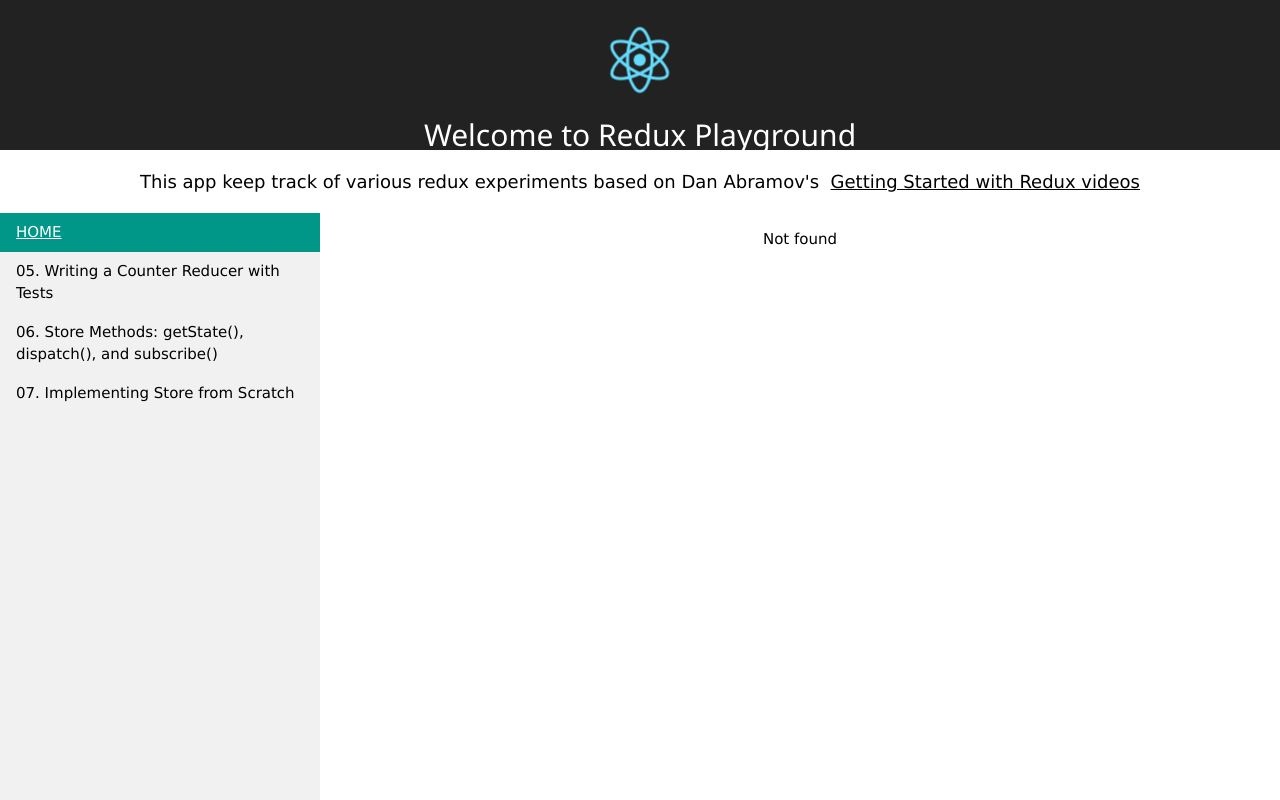
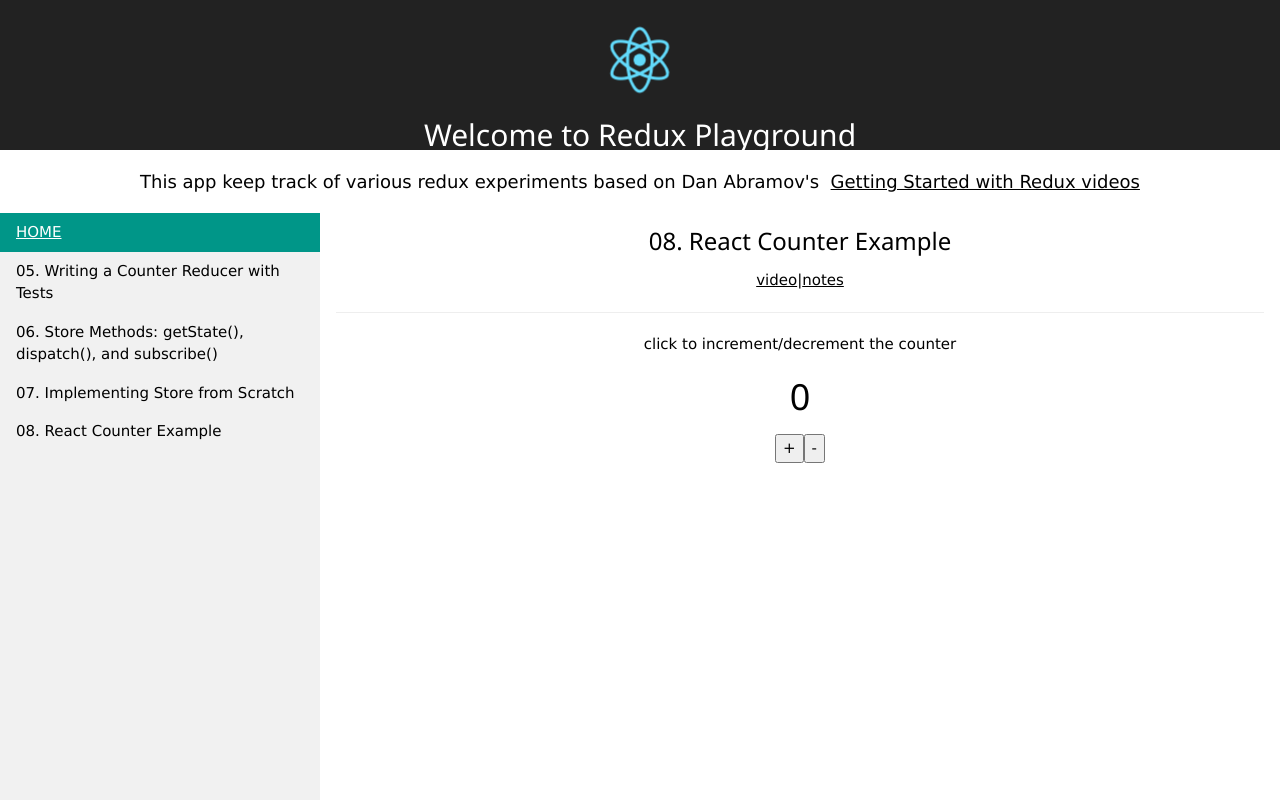
Before and after one commit to nxhuynh/redux-playground, a React (Create React App) app: page /8 in a window 1280 px wide. Built offline with nearby package versions, Linux system fonts and the light colour scheme.

Commit message:
add lesson 8 - React Counter Example

```diff
--- a/src/Nav.js
+++ b/src/Nav.js
@@ -7,6 +7,7 @@
     <NavLink to="/5" className="w3-bar-item w3-button">05. Writing a Counter Reducer with Tests</NavLink>
     <NavLink to="/6" className="w3-bar-item w3-button">06. Store Methods: getState(), dispatch(), and subscribe()</NavLink>
     <NavLink to="/7" className="w3-bar-item w3-button">07. Implementing Store from Scratch</NavLink>
+    <NavLink to="/8" className="w3-bar-item w3-button">08. React Counter Example</NavLink>
   </div>
 )
 
--- a/src/Router.js
+++ b/src/Router.js
@@ -3,6 +3,7 @@
 import CounterReducer from './lessons/5-CounterReducer'
 import StoreMethods from './lessons/6-StoreMethods'
 import Lesson7 from './lessons/7-StoreFromScratch'
+import Lesson8 from './lessons/8-ReactCounter'
 import NavPane from './Nav'
 
 const Home = () => (
@@ -24,6 +25,7 @@
             <Route path="/5" component={CounterReducer}></Route>
             <Route path="/6" component={StoreMethods}></Route>
             <Route path="/7" component={Lesson7}></Route>
+            <Route path="/8" component={Lesson8}></Route>
             <Route render={()=>{return <p>Not found</p>}}/>
           </Switch>
         </div>
--- /dev/null
+++ b/src/lessons/8-ReactCounter.js
@@ -0,0 +1,61 @@
+import React from 'react'
+import {createStore} from 'redux'
+
+const Counter = ({value, onIncrement, onDecrement}) => (
+  <div>
+    <h1>{value}</h1>
+    <button onClick={onIncrement}>+</button>
+    <button onClick={onDecrement}>-</button>
+  </div>
+)
+
+const SampleCode = (update) => {
+  const counter = (state = 0, action) => {
+    switch(action.type){
+      case 'INCREMENT': return state+1
+      case 'DECREMENT': return state - 1;
+      default: return state
+    }
+  }
+
+  const store = createStore(counter);
+
+  const render = () => { update(store.getState()) }
+
+  store.subscribe(render);
+  store.getState() // set initial state (0)
+  return store
+}
+
+class Lesson8 extends React.Component{
+  constructor(props){
+    super(props)
+    this.state = {countValue:0}
+    this.updateState = this.updateState.bind(this)
+    this.CounterStore = SampleCode(this.updateState)
+  }
+
+  updateState = (e) => {
+    this.setState({countValue: e})
+  }
+
+  render(){
+    return(
+      <div className="lesson8">
+        <h3>08. React Counter Example</h3>
+        <a href="https://egghead.io/lessons/javascript-redux-react-counter-example">video</a>
+        |
+        <a href="https://github.com/tayiorbeii/egghead.io_redux_course_notes/blob/master/04-React_Counter_Example.md">notes</a>
+        <hr/>
+        <p>click to increment/decrement the counter</p>
+        <Counter
+          value={this.state.countValue}
+          onIncrement={() => this.CounterStore.dispatch({ type : 'INCREMENT' })}
+          onDecrement={() => this.CounterStore.dispatch({ type : 'DECREMENT' })}
+        />
+      </div>
+    )
+  }
+}
+
+export default Lesson8
```
